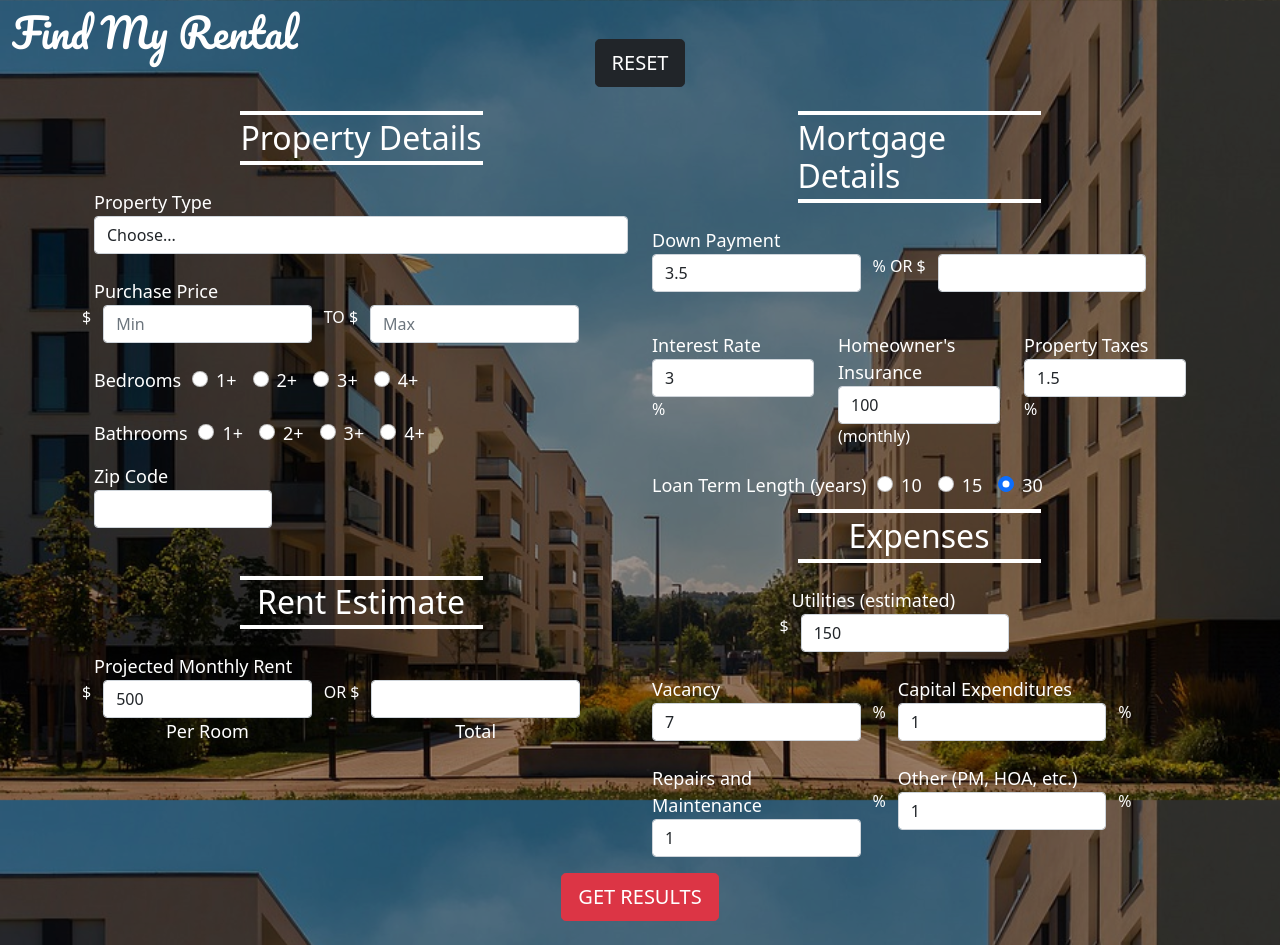
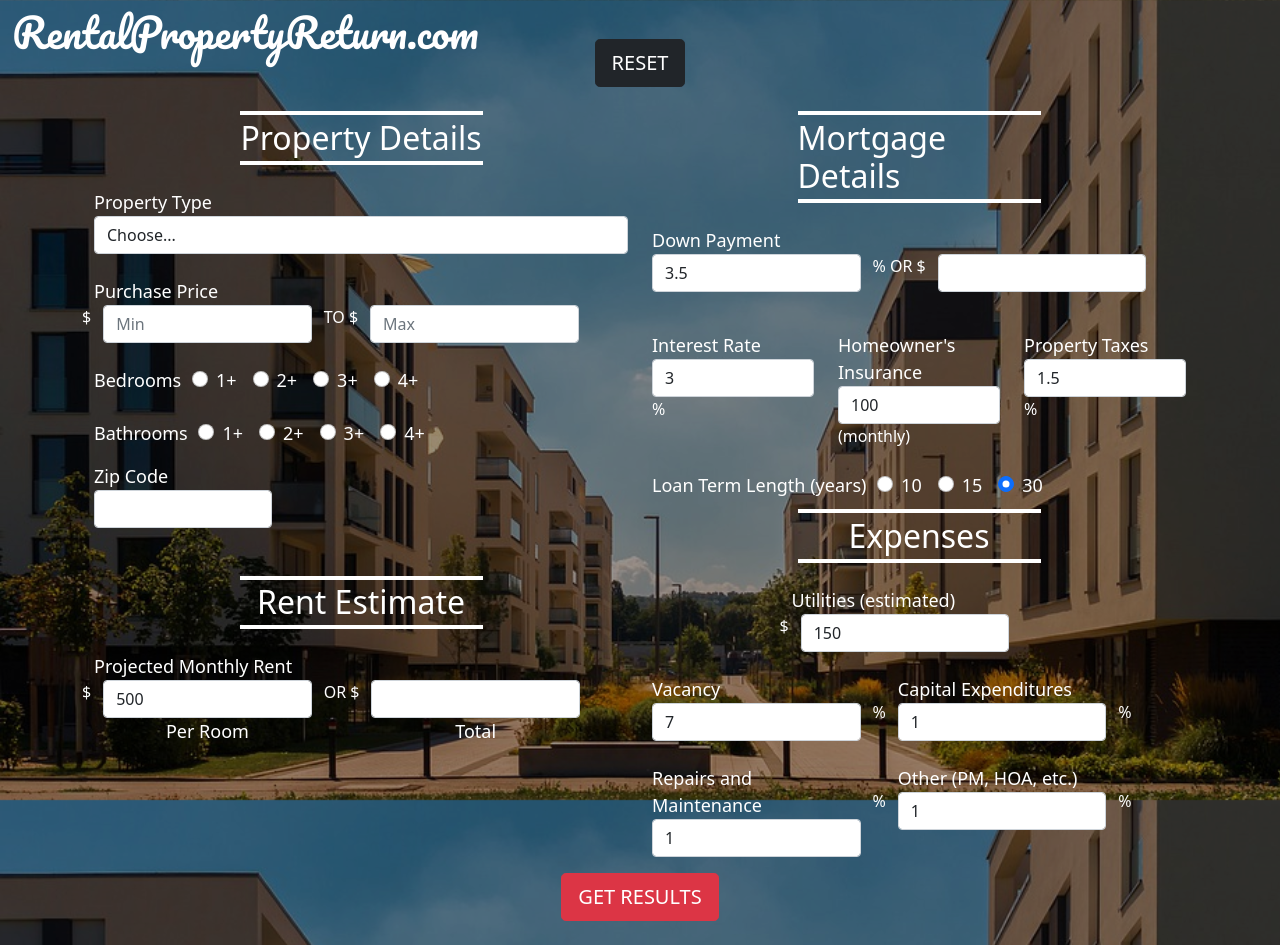
Before and after one commit to mitchellhein25/FindMyRental, a React (Create React App) app: page / in a window 1280 px wide. Built offline with nearby package versions, Linux system fonts and the light colour scheme.

Commit message:
refactoring code smells

```diff
--- a/package.json
+++ b/package.json
@@ -2,6 +2,10 @@
   "name": "find-my-rental",
   "version": "0.1.0",
   "private": true,
+  "engines" : {
+    "npm": "6.14.12",
+    "node": "14.16.1"
+  },
   "dependencies": {
     "@testing-library/jest-dom": "^5.14.1",
     "@testing-library/react": "^11.2.7",
--- a/src/pages/HomeSearch/HomeSearch.js
+++ b/src/pages/HomeSearch/HomeSearch.js
@@ -253,7 +253,7 @@ function HomeSearch() {
     return (
         <div className="container fill main-container">
             <div className="row title-row">
-                <h1 className="title">Find My Rental</h1>
+                <h1 className="title">RentalPropertyReturn.com</h1>
             </div>
             <div className="container fill search-body">
                 <div className="row sub-title-row">
@@ -337,9 +337,7 @@ function HomeSearch() {
                         <button type="submit" className="text-nowrap btn btn-danger btn-lg mt-3 mb-4">GET RESULTS</button>
                     </div>
                     <div className="col-2"></div>
-                    <div className="col-2 d-flex justify-content-center">
-                        {/* <button type="" className="text-nowrap btn btn-info btn-lg mt-3 mb-4">Location Information</button> */}
-                    </div>
+                    <div className="col-2 d-flex justify-content-center"></div>
                     <div className="col-1"></div>
                 </div>
                 </form>
```
